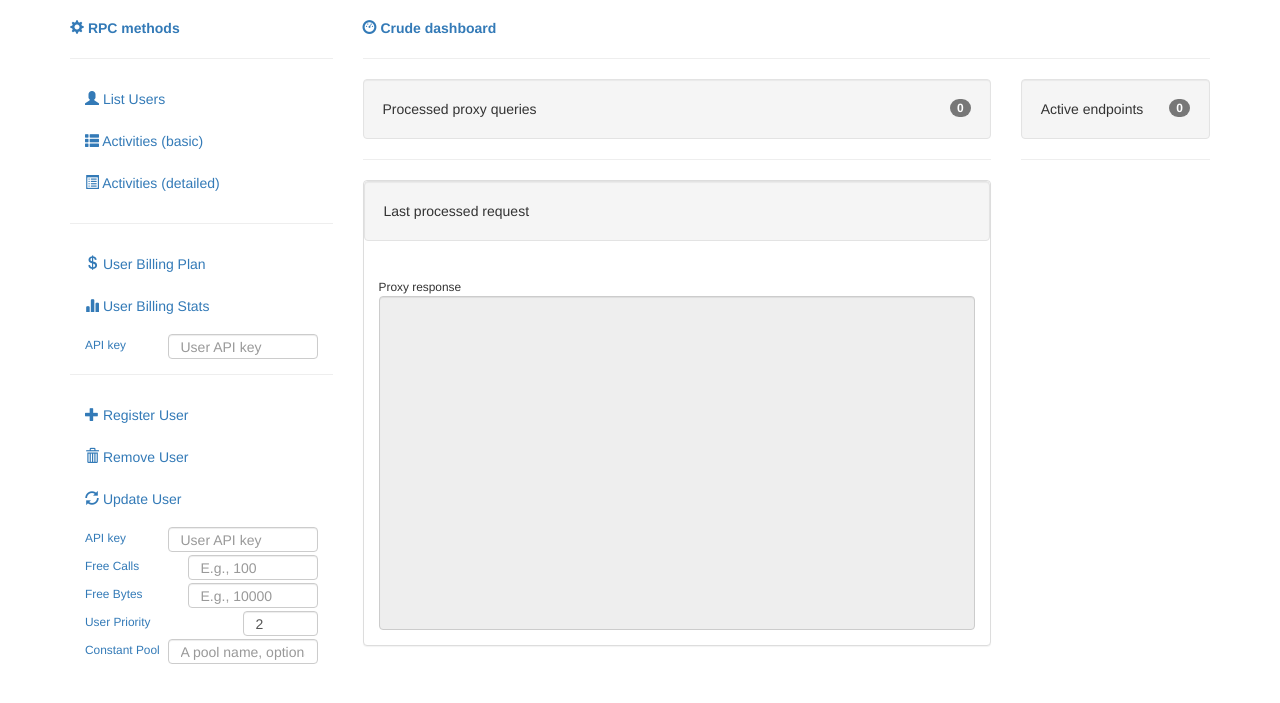
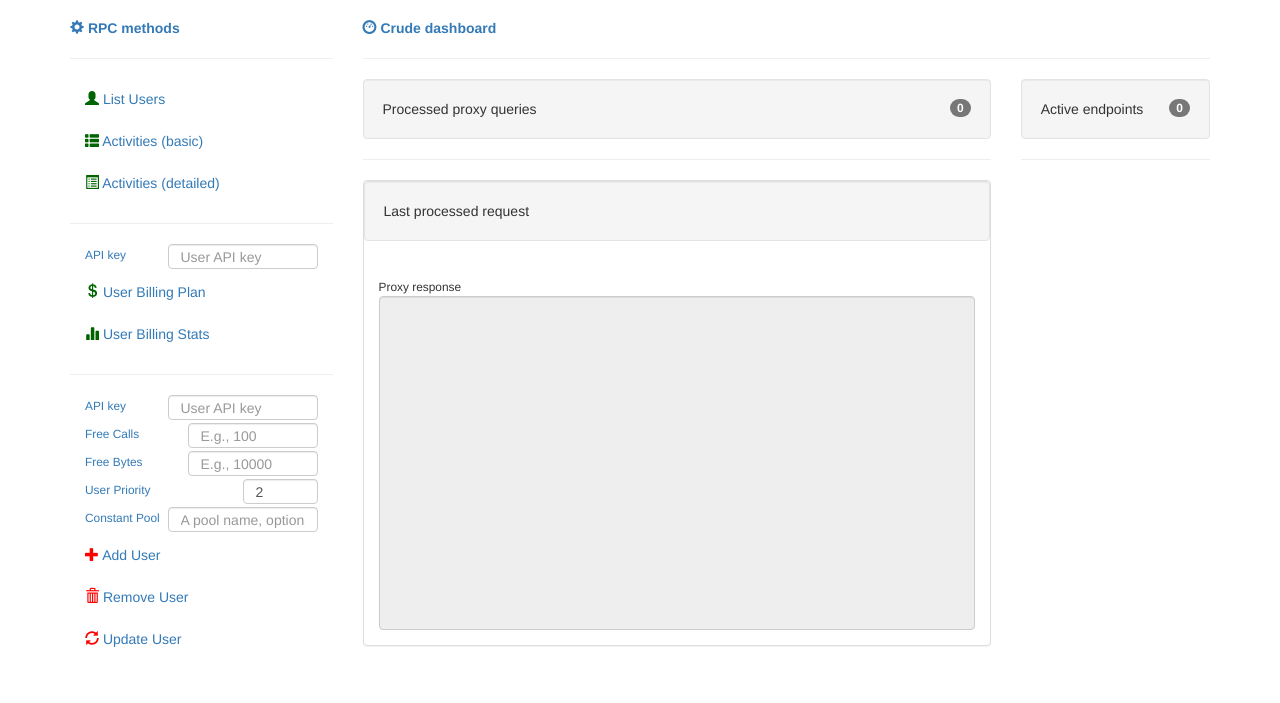
Before and after one commit to Web3-Pi/web3-reverse-proxy, a plain HTML site: page admin/admin/admin.html in a window 1280 px wide. Shown: the part 53-756 px from the top of the page. Drawn offline with nearby package versions, Linux system fonts and the light colour scheme; no server answers.

Commit message:
fix: view

```diff
--- a/admin/admin/admin.html
+++ b/admin/admin/admin.html
@@ -144,27 +144,22 @@
             <hr>
 
             <ul class="nav nav-pills nav-stacked">
-                <li><a href="#" id="list_users"><i class="glyphicon glyphicon-user"></i> List Users</a></li>
-                <li><a href="#" id="list_activities_basic"><i class="glyphicon glyphicon-th-list"></i> Activities (basic)</a></li>
-                <li><a href="#" id="list_activities_detailed"><i class="glyphicon glyphicon-list-alt"></i> Activities (detailed)</a></li>
+                <li><a href="#" id="list_users"><i class="glyphicon glyphicon-user" style="color:darkgreen"></i> List Users</a></li>
+                <li><a href="#" id="list_activities_basic"><i class="glyphicon glyphicon-th-list" style="color:darkgreen"></i> Activities (basic)</a></li>
+                <li><a href="#" id="list_activities_detailed"><i class="glyphicon glyphicon-list-alt" style="color:darkgreen"></i> Activities (detailed)</a></li>
             </ul>
             <hr>
 
-            <ul class="nav nav-pills nav-stacked">
-                <li><a href="#" id="query_user_billing_plan"><i class="glyphicon glyphicon-usd"></i> User Billing Plan</a></li>
-                <li><a href="#" id="query_user_billing_status"><i class="glyphicon glyphicon-stats"></i> User Billing Stats</a></li>
-            </ul>
             <form class="navbar-form" name="user_api_key_form" onkeydown="return event.key != 'Enter';">
                 <small class="lab-l">API key</small>
                 <label for="billing_api_key"></label><input id="billing_api_key" type="text" class="form-control pull-right" placeholder="User API key" style="width: 150px; height: 25px;">
             </form>
+            <ul class="nav nav-pills nav-stacked">
+                <li><a href="#" id="query_user_billing_plan"><i class="glyphicon glyphicon-usd" style="color:darkgreen"></i> User Billing Plan</a></li>
+                <li><a href="#" id="query_user_billing_status"><i class="glyphicon glyphicon-stats" style="color:darkgreen"></i> User Billing Stats</a></li>
+            </ul>
             <hr>
 
-            <ul class="nav nav-pills nav-stacked">
-                <li><a href="#" id="register_user"><i class="glyphicon glyphicon-plus"></i> Register User</a></li>
-                <li><a href="#" id="remove_user"><i class="glyphicon glyphicon-trash"></i> Remove User</a></li>
-                <li><a href="#" id="update_user_plan"><i class="glyphicon glyphicon-refresh"></i> Update User</a></li>
-            </ul>
             <form class="navbar-form" name="manage_api_key_form" onkeydown="return event.key != 'Enter';">
                 <small class="lab-l">API key</small>
                 <label for="manage_api_key"></label><input id="manage_api_key" type="text" class="form-control pull-right" placeholder="User API key" style="width: 150px; height: 25px;">
@@ -185,6 +180,11 @@
                 <small class="lab-l">Constant Pool</small>
                 <label for="constant_pool"></label><input id="constant_pool" type="text" class="form-control pull-right deselect reset-cursor" placeholder="A pool name, optional" style="width: 150px; height: 25px;">
             </form>
+            <ul class="nav nav-pills nav-stacked">
+                <li><a href="#" id="register_user"><i class="glyphicon glyphicon-plus" style="color:red"></i> Add User</a></li>
+                <li><a href="#" id="remove_user"><i class="glyphicon glyphicon-trash" style="color:red"></i> Remove User</a></li>
+                <li><a href="#" id="update_user_plan"><i class="glyphicon glyphicon-refresh" style="color:red"></i> Update User</a></li>
+            </ul>
 
         </div><!-- /span-3 -->
 
--- a/pyproject.toml
+++ b/pyproject.toml
@@ -35,6 +35,7 @@ whatismyip = ">=2022.7.10"
 peewee = "^3.17.6"
 peewee-migrate = "^1.12.2"
 
+colorful = "^0.5.6"
 [tool.poetry.group.dev.dependencies]
 black = "^24.4.2"
 isort = "^5.13.2"
```
Also changed, not shown: 2 other files.
